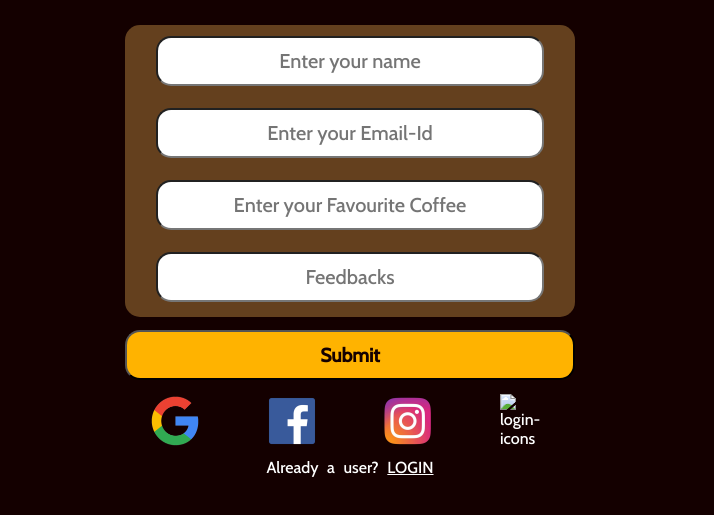
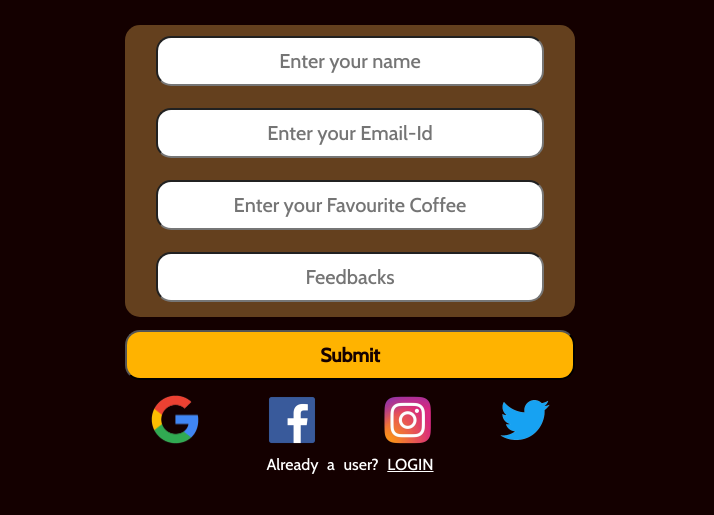
Before and after one commit to JayantSharma17/Coffee-House-Website, a plain HTML site: page login.html in a window 1280 px wide. Shown: the part 241-756 px from the top of the page, without its empty margins (290-1004 px from the left). Drawn offline with nearby package versions, Linux system fonts and the light colour scheme.

Commit message:
Update login.html

```diff
--- a/login.html
+++ b/login.html
@@ -27,10 +27,10 @@
         </form>
     </div>
     <div id="icon">
-        <img src="../Images/login-icona/1.png" alt="login-icons">
+        <img src="./Images/login-icona/1.png" alt="login-icons">
         <img src="./Images/login-icona/2.png" alt="login-icons">
-        <img src="Images/./login-icona/3.png" alt="login-icons">
-        <img src="Images/../login-icona/4.png" alt="login-icons">
+        <img src="./Images/login-icona/3.png" alt="login-icons">
+        <img src="./Images/login-icona/4.png" alt="login-icons">
     </div>
     <div id="label-last">
         <p>Already a user?&nbsp;<span>LOGIN</span></p>
```
